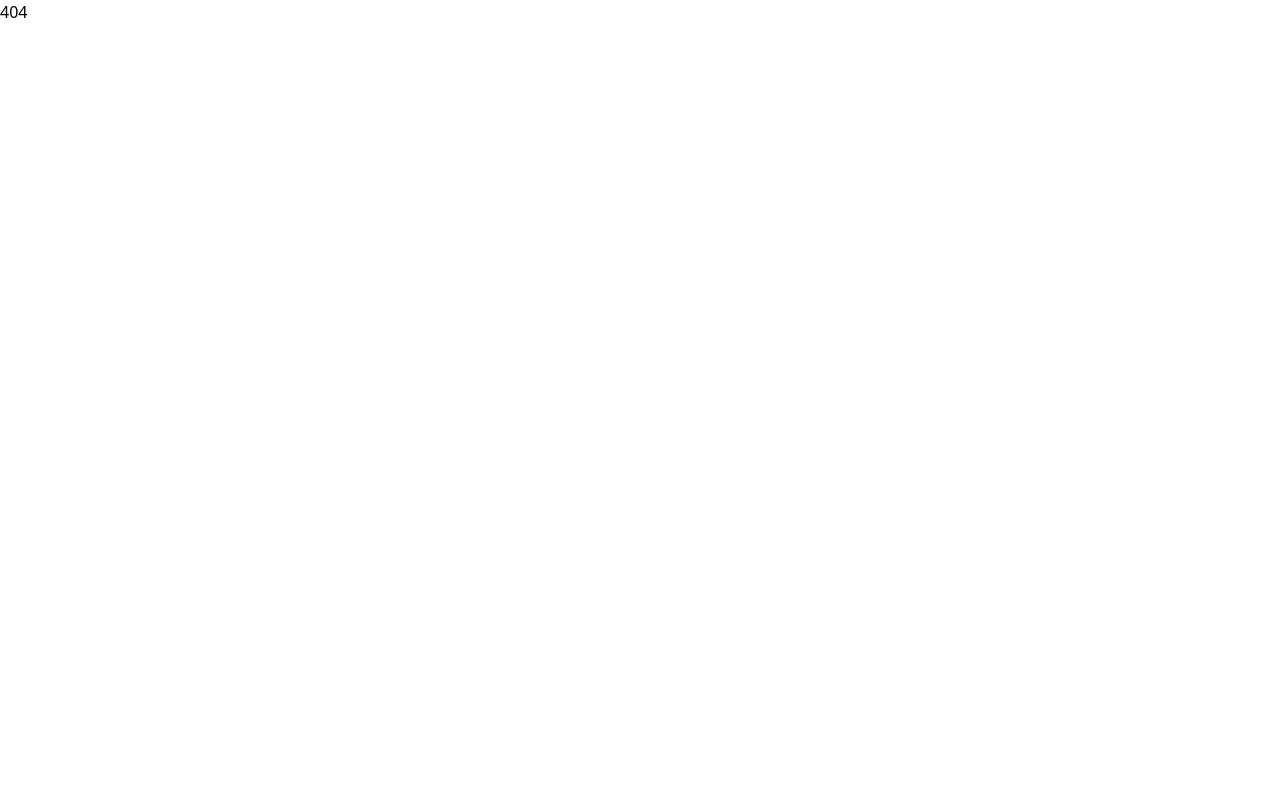
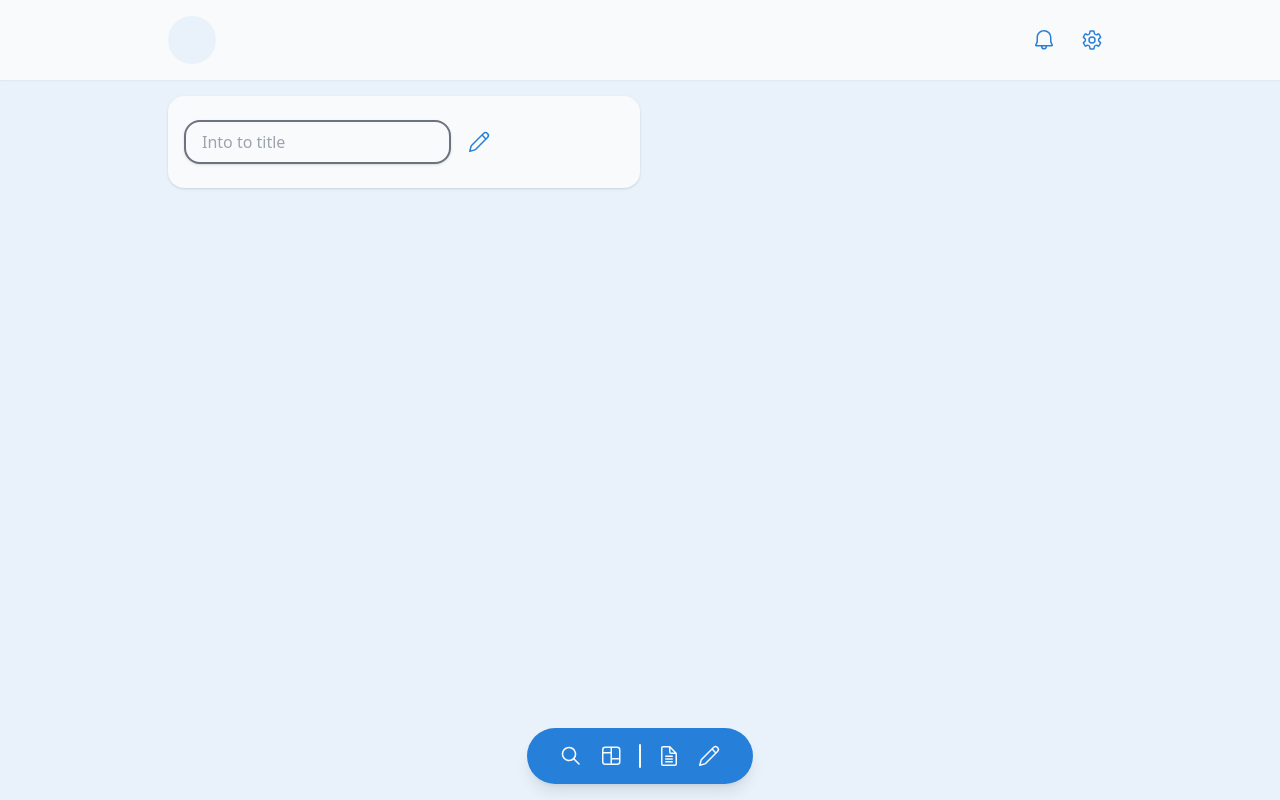
Before and after one commit to luisdanielta/MemoHaven, a SvelteKit app: page /new in a window 1280 px wide. Before the commit this address had no page. Built offline with nearby package versions, Linux system fonts and the light colour scheme.

Commit message:
refactor: Remove unused pb.svelte context component and simplify repo structure

```diff
--- a/src/app.d.ts
+++ b/src/app.d.ts
@@ -3,9 +3,7 @@
 declare global {
 	namespace App {
 		// interface Error {}
-		interface Locals {
-			pb: PocketBase;
-		}
+		// interface Locals {}
 		// interface PageData {}
 		// interface PageState {}
 		// interface Platform {}
--- a/src/lib/components/navBar.svelte
+++ b/src/lib/components/navBar.svelte
@@ -7,7 +7,8 @@
 	import User from './ui/user.svelte';
 </script>
 
-<nav class="fixed left-0 top-0 w-full bg-gray-50 shadow-sm">
+<!--fixed left-0 top-0-->
+<nav class="w-full bg-gray-50 shadow-sm">
 	<div class="container mx-auto">
 		<Layout row className="items-center justify-between m-4">
 			<User />
--- a/src/lib/components/navFloat.svelte
+++ b/src/lib/components/navFloat.svelte
@@ -4,6 +4,7 @@
 	import IEdit from '$lib/icons/iEdit.svelte';
 	import ISearch from '$lib/icons/iSearch.svelte';
 	import IBox from './ui/iBox.svelte';
+	import { goto } from '$app/navigation';
 </script>
 
 <div class="relative flex w-full justify-center">
@@ -20,6 +21,9 @@
 			<IBox
 				className="rounded-xl transition-colors duration-300 ease-in-out hover:bg-mainC-400 p-2"
 				color="text-gray-50"
+				onclick={() => {
+					goto('/');
+				}}
 			>
 				<IBoard />
 			</IBox>
@@ -33,6 +37,9 @@
 			<IBox
 				className="rounded-xl transition-colors duration-300 ease-in-out hover:bg-mainC-400 p-2"
 				color="text-gray-50"
+				onclick={() => {
+					goto('/new');
+				}}
 			>
 				<IEdit />
 			</IBox>
--- a/src/lib/components/ui/iBox.svelte
+++ b/src/lib/components/ui/iBox.svelte
@@ -3,8 +3,9 @@
 		color?: string;
 		children?: any;
 		className?: string;
+		onclick?: any;
 	}
-	let { color, children, className }: InBox = $props();
+	let { color, children, className, onclick }: InBox = $props();
 </script>
 
-<span class={`cursor-pointer ${className} ${color}`}>{@render children()}</span>
+<button class={`cursor-pointer ${className} ${color}`} {onclick}>{@render children()}</button>
--- a/src/lib/context/protectedRoute.svelte
+++ b/src/lib/context/protectedRoute.svelte
@@ -3,6 +3,6 @@
 	let { children } = $props();
 </script>
 
-{#if isAuthenticated()}
+{#if !isAuthenticated()}
 	{@render children()}
 {/if}
--- /dev/null
+++ b/src/routes/(app)/(template)/new/+page.svelte
@@ -0,0 +1,23 @@
+<script lang="ts">
+	import IBox from '$lib/components/ui/iBox.svelte';
+	import Layout from '$lib/components/ui/layout.svelte';
+	import IEdit from '$lib/icons/iEdit.svelte';
+</script>
+
+<Layout className="m-4">
+	<form class="flex rounded-2xl bg-gray-50 px-4 py-6 shadow md:w-1/2">
+		<label class="flex gap-2 font-medium text-gray-500">
+			<input
+				type="text"
+				class="placeholder:font-sm rounded-2xl border-2 border-gray-500 bg-gray-50 px-4 py-2 shadow placeholder:font-light placeholder:text-gray-400"
+				placeholder="Into to title"
+			/>
+			<IBox
+				className="rounded-xl transition-colors duration-300 ease-in-out hover:bg-mainC-400 p-2"
+				color="text-mainC-500 hover:text-gray-50"
+			>
+				<IEdit />
+			</IBox>
+		</label>
+	</form>
+</Layout>
--- a/src/routes/(app)/+layout.svelte
+++ b/src/routes/(app)/+layout.svelte
@@ -1,8 +1,19 @@
 <script lang="ts">
+	import './main.css';
+	import NavBar from '$lib/components/navBar.svelte';
+	import NavFloat from '$lib/components/navFloat.svelte';
+	import Layout from '$lib/components/ui/layout.svelte';
+
 	import ProtectedRoute from '$lib/context/protectedRoute.svelte';
 	let { children } = $props();
 </script>
 
 <ProtectedRoute>
-	{@render children()}
+	<div class="flex h-screen flex-col bg-mainC-50">
+		<NavBar />
+		<main class="scrolling-hidden container mx-auto h-full flex-1 overflow-y-auto">
+			{@render children()}
+		</main>
+	</div>
+	<NavFloat />
 </ProtectedRoute>
--- a/src/routes/(app)/+layout.ts
+++ b/src/routes/(app)/+layout.ts
@@ -2,5 +2,5 @@ import { isAuthenticated } from '$lib/context/user.svelte';
 import { redirect } from '@sveltejs/kit';
 
 export const load = async () => {
-	if (!isAuthenticated()) return redirect(307, '/sign/in');
+	// if (!isAuthenticated()) return redirect(307, '/sign/in');
 };
--- a/src/routes/(app)/+page.svelte
+++ b/src/routes/(app)/+page.svelte
@@ -1,10 +1,7 @@
-<script>
-	import NavBar from '$lib/components/navBar.svelte';
-	import NavFloat from '$lib/components/navFloat.svelte';
+<script lang="ts">
+	import Layout from '$lib/components/ui/layout.svelte';
 </script>
 
-<NavBar />
-<div class="bg-mainC-50">
-	<main class="container mx-auto h-screen"></main>
-</div>
-<NavFloat />
+<Layout className="m-4">
+	<h1>main app</h1>
+</Layout>
--- /dev/null
+++ b/src/routes/(app)/main.css
@@ -0,0 +1,8 @@
+.scrolling-hidden::-webkit-scrollbar {
+    display: none;
+}
+/* Hide scrollbar for IE, Edge and Firefox */
+.scrolling-hidden{
+    -ms-overflow-style: none;  /* IE and Edge */
+    scrollbar-width: none;  /* Firefox */
+}
--- a/src/routes/(app)/note/+page.svelte
+++ /dev/null
@@ -1 +0,0 @@
-<h1>note</h1>
```
